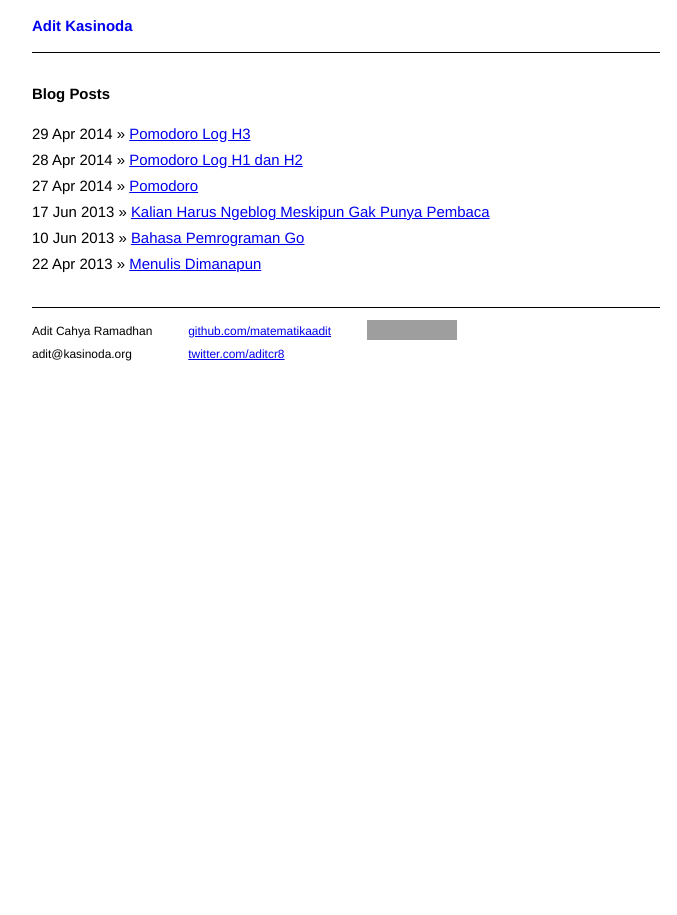
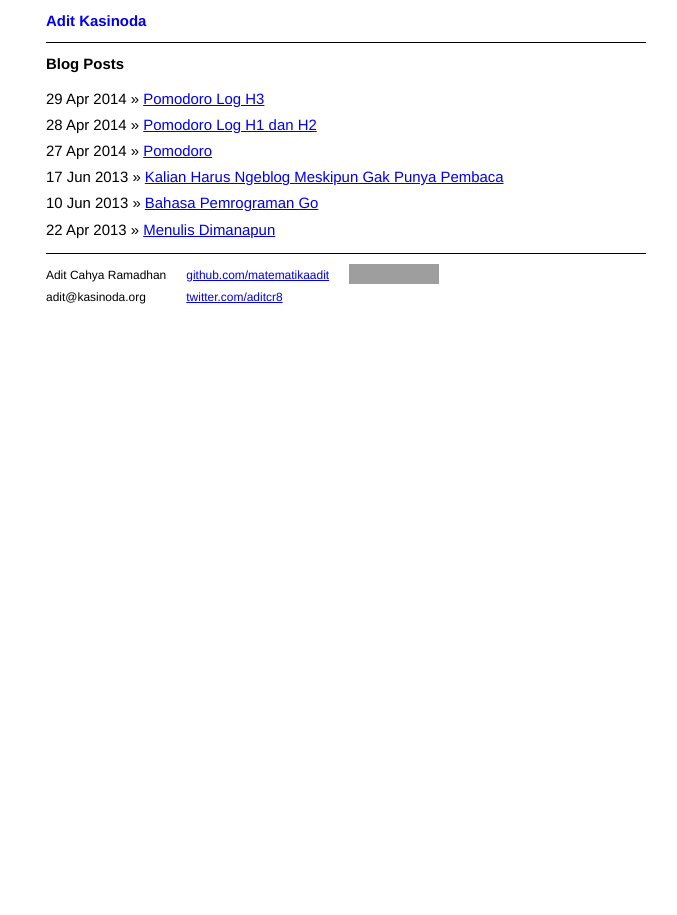
Before and after one commit to matematikaadit/matematikaadit.github.io, a Jekyll site: the page built from index.html, in a window 1280 px wide. Shown: the whole page, without its empty margins (294-971 px from the left). Built offline with Jekyll 4.4.1, drawn with Linux system fonts in a browser that asks for light colours; grey boxes are pictures that could not be loaded.

Commit message:
marginal fix for opmin

```diff
--- a/_layouts/default.html
+++ b/_layouts/default.html
@@ -39,8 +39,7 @@
               <div class="contact">
 <p>
 <a rel="license"
-   href="http://creativecommons.org/licenses/by/3.0/deed.id">
-<img
+   href="http://creativecommons.org/licenses/by/3.0/deed.id"><img
    alt="Lisensi Creative Commons"
    style="border-width:0; margin-right: 1em;"
    src="http://i.creativecommons.org/l/by/3.0/80x15.png" /></a>
--- a/css/main.css
+++ b/css/main.css
@@ -21,8 +21,8 @@ body {
 h1, h2, h3, h4, h5, h6 {
   font-size: 100%; }
 
-h1 { margin-bottom: 1em; }
-p { margin: 1em 0; }
+h1 { margin-bottom: 10px; }
+p { margin: 10px 0; }
 
 table {
   font-size: inherit;
@@ -42,7 +42,7 @@ table {
 /*****************************************************************************/
 ul.posts {
   list-style-type: none;
-  margin-bottom: 2em;
+  margin-bottom: 10px;
 }
 
 ul.posts li {
@@ -61,8 +61,8 @@ ul.posts span {
 
 .site {
   font-size: 115%;
-  max-width: 42em;
-  margin: 1em auto;
+  max-width: 600px;
+  margin: 10px auto;
   line-height: 1.5em;
   padding-left: 10px;
   padding-right: 10px;
@@ -70,7 +70,7 @@ ul.posts span {
 
 .site .header {
   border-bottom: 1px solid #000;
-  margin-bottom: 2em;
+  margin-bottom: 10px;
 }
 
 .site .header a {
@@ -90,23 +90,13 @@ ul.posts span {
   font-size: 80%;
   color: #000;
   border-top: 1px solid #000;
-  margin-top: 2em;
+  margin-top: 10px;
   overflow: hidden;
 }
 
 .site .footer .contact {
   float: left;
-  margin-right: 3em;
-}
-
-.site .footer .rss {
-  margin-top: 1.1em;
-  margin-right: -.2em;
-  float: right;
-}
-
-.site .footer .rss img {
-  border: 0;
+  margin-right: 20px;
 }
 
 /*****************************************************************************/
```
